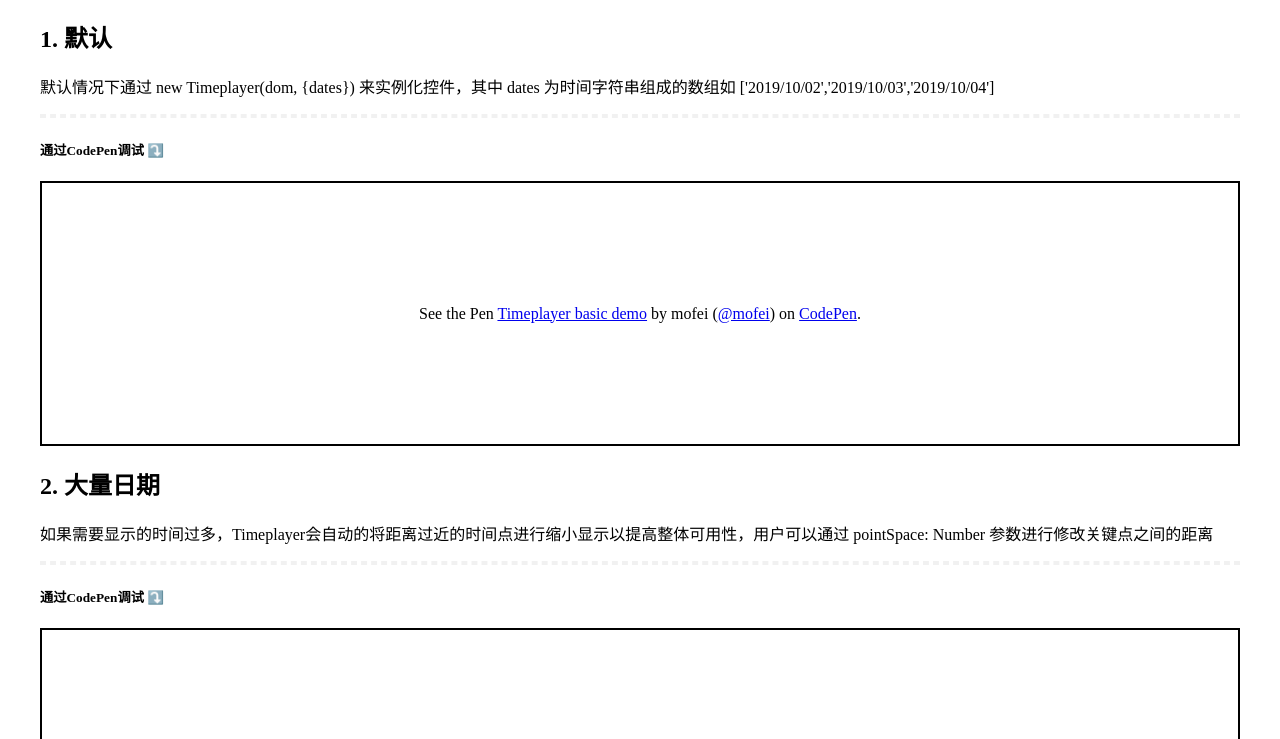
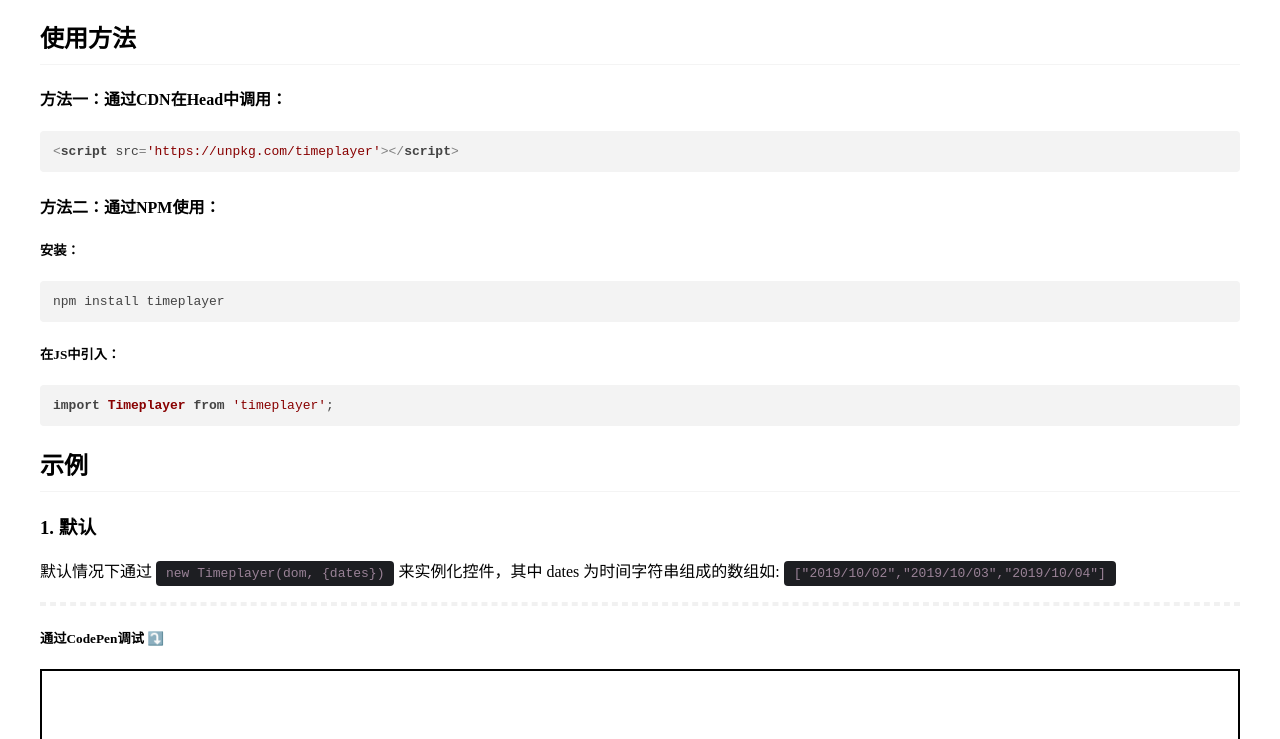
Before and after one commit to zmofei/timeplayer, a website built with webpack: page public/index.html in a window 1280 px wide. Shown: the part 61-800 px from the top of the page. Built offline with nearby package versions, Linux system fonts and the light colour scheme; a script that the page names is missing.

Commit message:
update documents

```diff
--- a/public/index.css
+++ b/public/index.css
@@ -7,3 +7,16 @@ body {
 .demo {
   border: 2px dashed rgba(0, 0, 0, 0.05);
 }
+
+code {
+  display: inline-block;
+  padding: 5px 10px;
+  background: #1d1e22;
+  border-radius: 4px;
+  color: #9a8297;
+}
+
+h2 {
+  border-bottom: 1px solid #f4f4f4;
+  padding-bottom: 10px;
+}
--- a/public/index.html
+++ b/public/index.html
@@ -6,13 +6,29 @@
     <title>Timeplayer</title>
 
     <link href="./index.css" type="text/css" rel="stylesheet">
-    </link>
+    <link rel="stylesheet" href="//cdnjs.cloudflare.com/ajax/libs/highlight.js/9.18.1/styles/default.min.css">
+    <script src="//cdnjs.cloudflare.com/ajax/libs/highlight.js/9.18.1/highlight.min.js"></script>
+    <script>hljs.initHighlightingOnLoad();</script>
 </head>
 
 <body>
     <h1>Timeplayer</h1>
-    <h2>1. 默认</h2>
-    <p>默认情况下通过 new Timeplayer(dom, {dates}) 来实例化控件，其中 dates 为时间字符串组成的数组如 ['2019/10/02','2019/10/03','2019/10/04']</p>
+    <h2>使用方法</h2>
+    <div class="content">
+        <h4>方法一：通过CDN在Head中调用：</h4>
+        <pre><code class="html">&lt;script src='https://unpkg.com/timeplayer'&gt;&lt;/script&gt;</code></pre>
+        <h4>方法二：通过NPM使用：</h4>
+        <h5>安装：</h5>
+        <pre><code class="bash">npm install timeplayer</code></pre>
+        <h5>在JS中引入：</h5>
+        <pre><code class="js">import Timeplayer from 'timeplayer';</code></pre>
+    </div>
+    <h2>示例</h2>
+    <h3>1. 默认</h3>
+    <p>默认情况下通过
+        <code class="js">new Timeplayer(dom, {dates})</code> 来实例化控件，其中 dates 为时间字符串组成的数组如:
+        <code class="json">["2019/10/02","2019/10/03","2019/10/04"]</code>
+    </p>
     <div id="demo1" class="demo"></div>
 
     <h5>通过CodePen调试 ⤵️ </h5>
@@ -26,8 +42,8 @@
     </p>
     <script async src="https://static.codepen.io/assets/embed/ei.js"></script>
 
-    <h2>2. 大量日期</h2>
-    <p>如果需要显示的时间过多，Timeplayer会自动的将距离过近的时间点进行缩小显示以提高整体可用性，用户可以通过 pointSpace: Number 参数进行修改关键点之间的距离</p>
+    <h3>2. 大量日期</h3>
+    <p>如果需要显示的时间过多，Timeplayer会自动的将距离过近的时间点进行缩小显示以提高整体可用性，用户可以通过 <code>pointSpace: Number</code> 参数进行修改关键点之间的距离</p>
     <div id="demo2" class="demo"></div>
 
     <h5>通过CodePen调试 ⤵️</h5>
@@ -42,8 +58,8 @@
     <script async src="https://static.codepen.io/assets/embed/ei.js"></script>
 
 
-    <h2>3. 修改主题</h2>
-    <p>在深色背景的情况下，可以通过 theme: 'dark' 参数使用黑色主题</p>
+    <h3>3. 修改主题</h3>
+    <p>在深色背景的情况下，可以通过 <code>theme: 'dark'</code> 参数使用黑色主题</p>
     <div id="demo3" class="demo" style="background: black;"></div>
 
     <h5>通过CodePen调试 ⤵️</h5>
@@ -58,7 +74,7 @@
     <script async src="https://static.codepen.io/assets/embed/ei.js"></script>
 
 
-    <h2>4. 修改配色</h2>
+    <h3>4. 修改配色</h3>
     <p>如果你对控件的颜色有更高的要求，你可以通过设置 colors 自由的配置每一个元素的颜色，具体可以参考CodePen中的注释</p>
     <div id="demo4" class="demo"></div>
 
@@ -74,8 +90,8 @@
     <script async src="https://static.codepen.io/assets/embed/ei.js"></script>
 
 
-    <h2>5. 监听事件</h2>
-    <p>实例化控件之后，可以通过 on() 和 off() 方法监听控件的时间变化</p>
+    <h3>5. 监听事件</h3>
+    <p>实例化控件之后，可以通过 <code>on((index, value)=>{})</code> 和 <code>off()</code> 方法监听控件的时间变化</p>
     <div id="demo5" class="demo"></div>
     <button id="bindEnv">绑定监听</button>
     <button id="removeEnv">移除监听</button>
```
